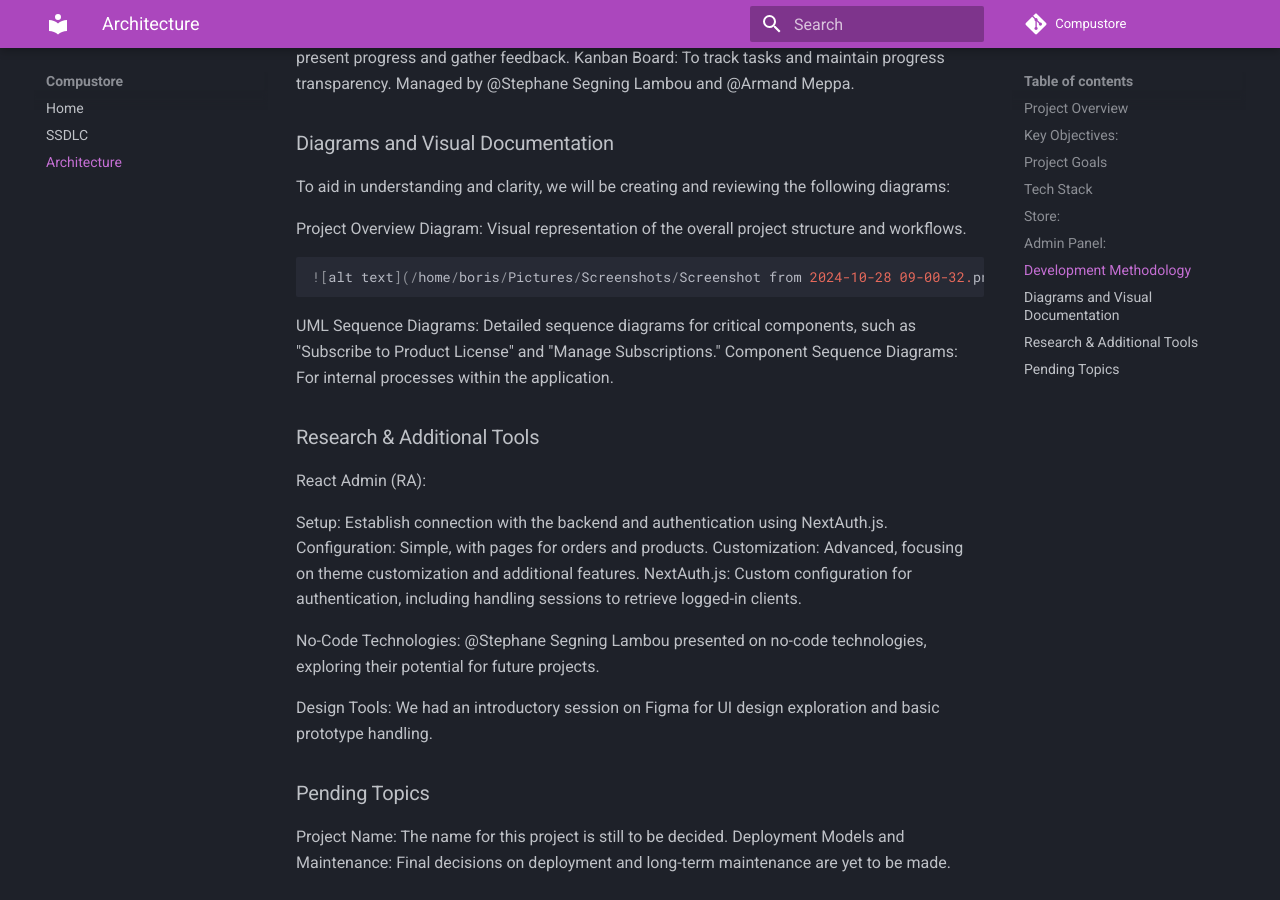
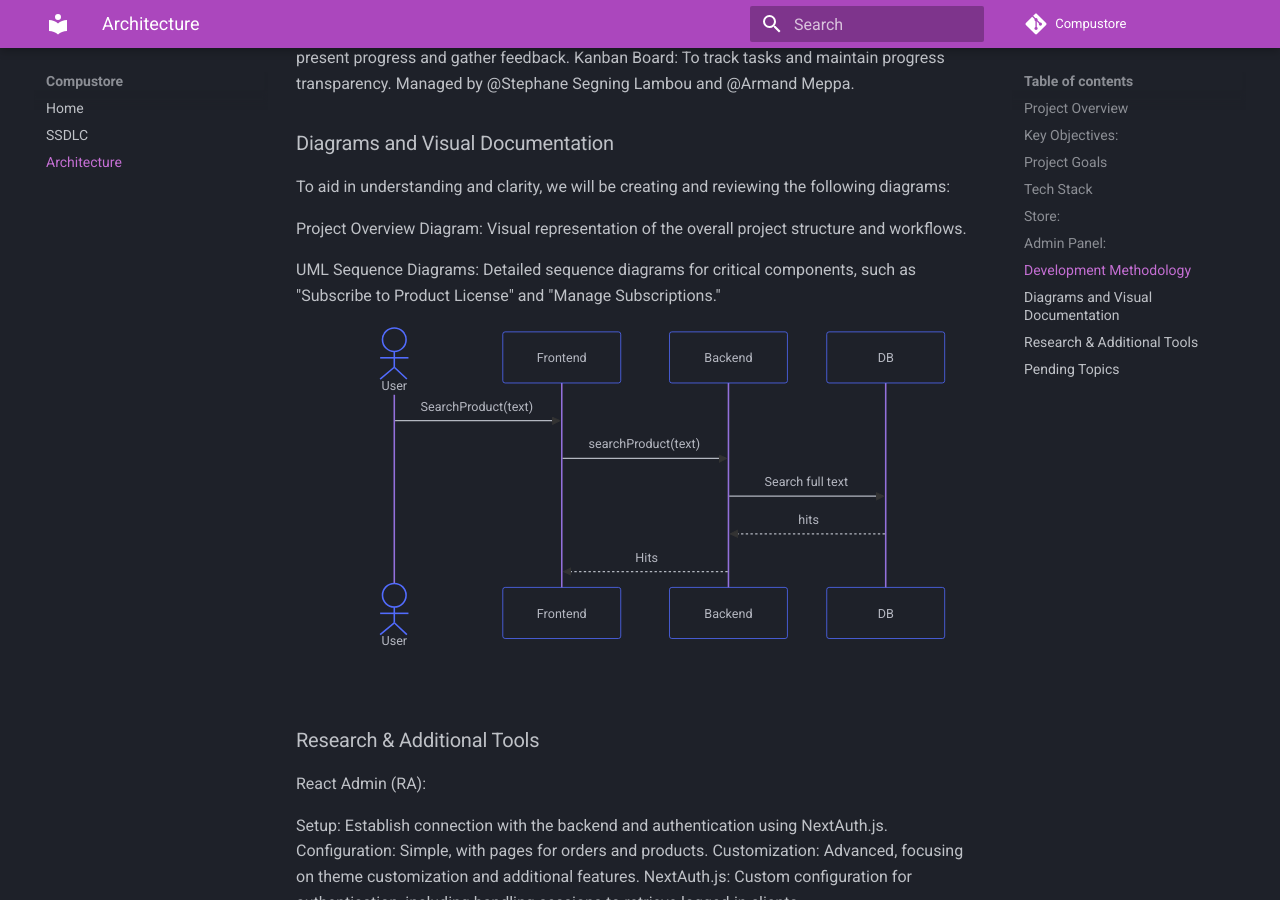
Before and after one commit to stephane-segning/compustore, an MkDocs documentation site: the page built from docs/architecture.md, in a window 1280 px wide and 900 px high, scrolled down 1954 px. Built offline with MkDocs 1.6.1 and Material for MkDocs 9.7.7, drawn with Linux system fonts in a browser that asks for light colours; comment, search, counter and statistics services are not loaded.

Commit message:
Update: modified docs for architecture

````diff
--- a/docs/architecture.md
+++ b/docs/architecture.md
@@ -76,10 +76,16 @@
 
 Project Overview Diagram: Visual representation of the overall project structure and workflows.
 
-	![alt text](/home/boris/Pictures/Screenshots/Screenshot from 2024-10-28 09-00-32.png)
-
 UML Sequence Diagrams: Detailed sequence diagrams for critical components, such as "Subscribe to Product License" and "Manage Subscriptions."
-Component Sequence Diagrams: For internal processes within the application.
+```mermaid
+sequenceDiagram
+    actor User
+    User->>Frontend: SearchProduct(text)
+    Frontend->>Backend: searchProduct(text)
+    Backend->>DB: Search full text
+    DB-->>Backend: hits
+    Backend-->>Frontend: Hits
+```
 
 ### Research & Additional Tools
 React Admin (RA):
````
